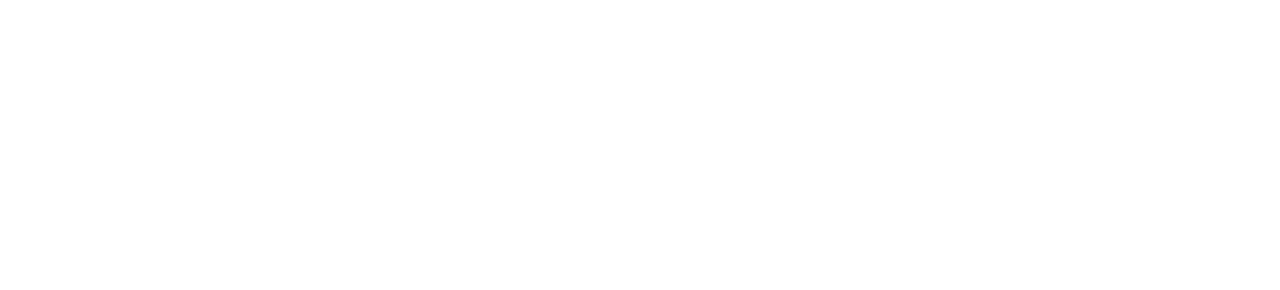
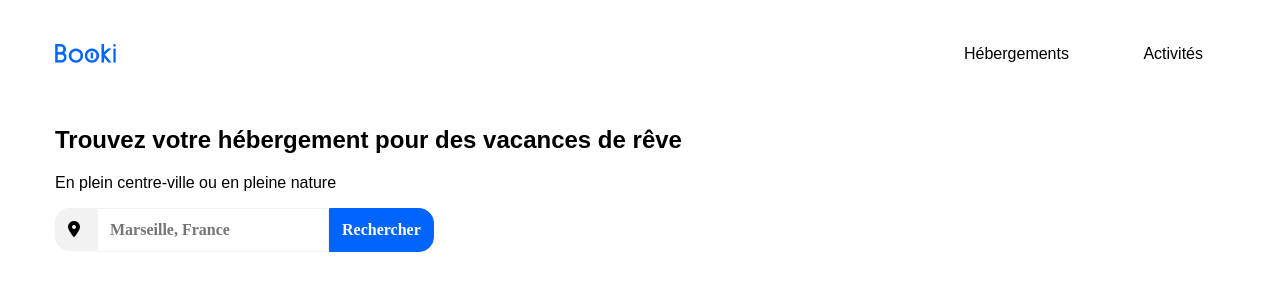
Before and after one commit to v4lverine/Projet_Booki_VB, a plain HTML site: page index.html in a window 1280 px wide. Drawn offline with Linux system fonts and the light colour scheme; a web font is replaced by a local one.

Commit message:
Ajout des étapes 2, 3 et 4 en HTML et CSS

```diff
--- a/index.html
+++ b/index.html
@@ -5,9 +5,27 @@
 	<meta name="viewport" content="width=device-width, initial-scale=1">
 	<link rel="stylesheet" type="text/css" href="style.css">
 	<script src="https://kit.fontawesome.com/6f341da3c0.js" crossorigin="anonymous"></script> <!-- Ajout des logos depuis Font Awesome -->
-	<title></title>
+	<title>Booki</title>
 </head>
 <body>
+	<header> <!-- header avec le logo et les onglets de navigation / étape 3 -->
+		<img src="assets/images_booki/logo/Booki.png" id="logo" alt="Logo du site Booki" />
+		<div class="nav_header">
+			<a class="onglets" href="#">Hébergements</a>
+			<a class="onglets" href="#"> Activités</a>
+		</div>
+	</header>
+	<section> <!-- Début du menu recherche et filtres / étape 4 -->
+		<h1 class="menu_filtres">Trouvez votre hébergement pour des vacances de rêve</h1>
+		<p class="endroit">En plein centre-ville ou en pleine nature</p>
+
+		<form method="post" action="traitement.php"> <!-- début du formulaire de recherche et php document fictif -->
+				<label class="location" for="lieu" id="localisation">
+					<i class="fa-solid fa-location-dot"></i>
+				</label>
+					<input class="location" type="search" name="lieu" id="vacances" placeholder="Marseille, France"/><input class="location" type="submit" value="Rechercher" id="bouton"/><!-- ne pas faire d'espace entre deux inputs liés --><button class="location" type="submit" id="loupe"><i class="fa-solid fa-magnifying-glass"></i></button>
+		</form> <!-- fin du formulaire -->
+	</section>
 
 </body>
 </html>
--- a/style.css
+++ b/style.css
@@ -1,3 +1,82 @@
-i {
-    color :#7B61FF;
+@font-face
+{
+	font-family: "Raleway";
+	src: url(Raleway-VariableFont_wght.ttf) format("truetype"),
+	url(Raleway-Italic-VariableFont_wght.ttf) format("truetype");
 }
+
+body
+{
+	font-family: "Raleway", sans-serif;
+	margin-left: 55px;
+	margin-right: 77px;
+}
+
+header
+{
+	display: flex;
+	justify-content: space-between;
+	align-items: flex-end;
+	margin-top: 44px;
+	margin-bottom: 63px;
+}
+
+.onglets
+{
+	margin-left: 70px;
+	text-decoration: none;
+	color: black;
+}
+
+.onglets:hover
+{
+	color: #0065FC;
+	border-top: 3px solid #0065FC;
+}
+
+#logo
+{
+	width: 61px;
+
+}
+.menu_filtres
+{
+	font-weight: 700; /*obligatoire de mettre le font weight pour un h1 ?*/
+}
+
+.location /*class du form*/
+{
+	font-family: "Raleway";
+	font-weight: 700;
+	padding: 12px;
+	font-size: 16px;
+}
+
+#localisation /*logo ping*/
+{
+	border: 1px solid #F2F2F2;
+	border-radius: 15px 0px 0px 15px;
+	background-color: #F2F2F2;
+}
+
+#vacances /*barre de recherches*/
+{
+	border: 1px solid #F2F2F2;
+}
+
+#bouton /*bouton rechercher*/
+{
+	color:white;
+	background: #0065FC;
+	border-radius: 0px 15px 15px 0px;
+	border: 1px solid #0065FC;
+}
+
+#loupe /* qui apparaîtra avec du responsive à la place du Rechercher*/
+{
+	display: none;
+	color:white;
+	background: #0065FC;
+	border-radius: 0px 15px 15px 0px;
+	border: 1px solid #0065FC;
+}
```
